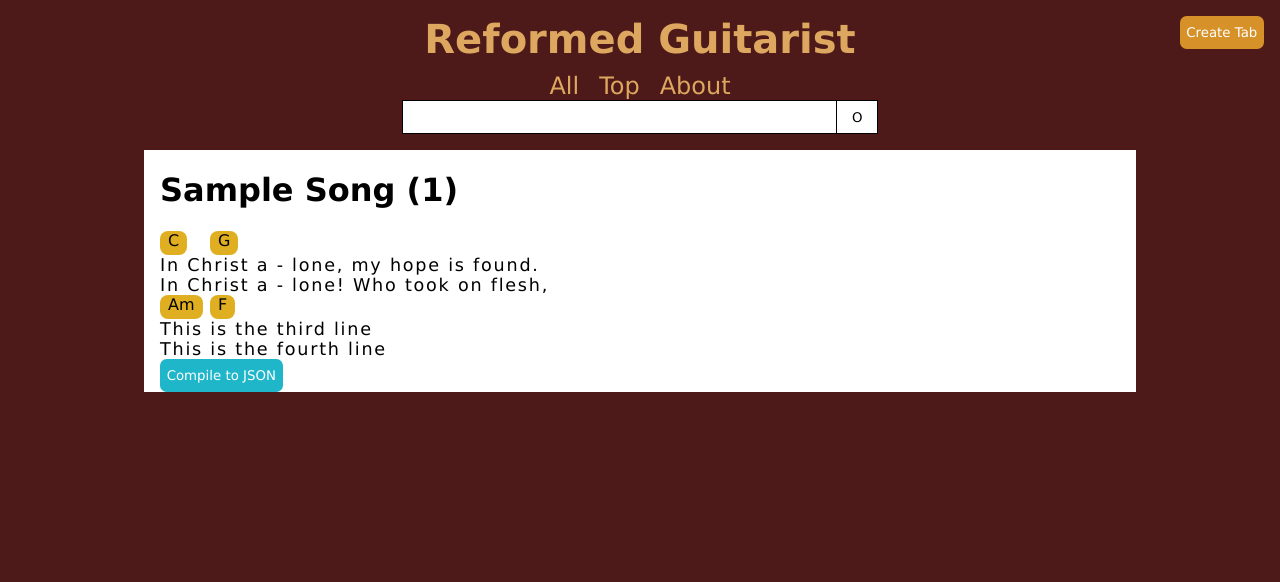
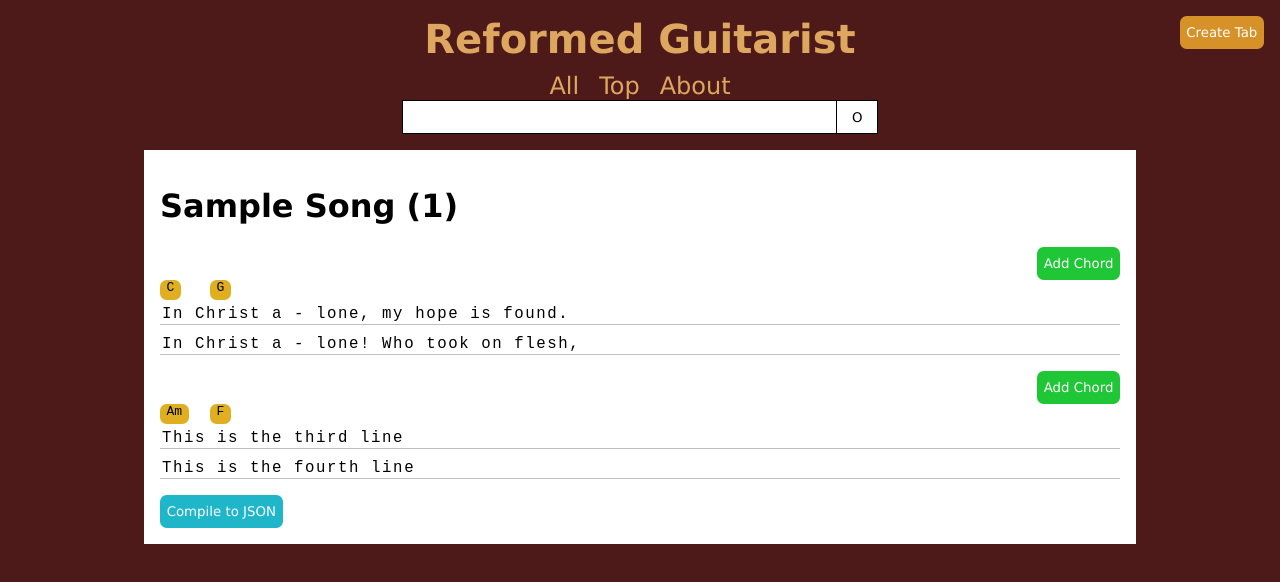
Before and after one commit to JusticePro/rgmainv2, a React (Vite) app: page /song/1 in a window 1280 px wide. Shown: the top 582 px of the page. Built offline with nearby package versions, Linux system fonts and the light colour scheme.

Commit message:
Added line changes

```diff
--- a/src/Layout/Master.css
+++ b/src/Layout/Master.css
@@ -48,6 +48,6 @@ header
     display: flex;
     flex-direction: column;
     background-color: white;
-    padding: 0 1em 0 1em;
+    padding: 1em;
     width: 75%;
 }
--- a/src/Pages/PageSongView.jsx
+++ b/src/Pages/PageSongView.jsx
@@ -20,7 +20,7 @@ export function PageSongView()
     return tabData ? (
         <>
             <h1>{tabData.title} ({tabData.hymnId})</h1>
-            <Song editable={false} tab={tabData.tab} />
+            <Song editable={true} tab={tabData.tab} />
         </>
     ) : (<h1>Loading...</h1>);
 }
--- a/src/Pages/SongView/Chord.css
+++ b/src/Pages/SongView/Chord.css
@@ -18,4 +18,5 @@
 
     cursor: default;
     user-select: none;
+    font-family: monospace;
 }
--- a/src/Pages/SongView/Line.css
+++ b/src/Pages/SongView/Line.css
@@ -1,3 +1,8 @@
+.line
+{
+    margin-bottom: 1em;
+}
+
 .line-chords
 {
     display: flex;
@@ -10,4 +15,11 @@
     flex-direction: column;
     font-size: 1.1em;
     letter-spacing: 0.1em;
+    gap: 0.5em;
 }
+
+.line-add-chord-container
+{
+    display: flex;
+    justify-content: right;
+}
--- a/src/Pages/SongView/Line.jsx
+++ b/src/Pages/SongView/Line.jsx
@@ -1,6 +1,8 @@
 import { useState } from 'react';
 import { Chord } from './Chord';
 import './Line.css';
+import { RGButton } from '/src/Components/RGButton';
+import { Stanza } from './Stanza';
 
 export function Line({stanzas, chords, onUpdateLine, editable})
 {
@@ -15,19 +17,29 @@ export function Line({stanzas, chords, onUpdateLine, editable})
         onUpdateLine({stanzas: stanzas, chords: newChords});
     }
 
+    function addChord(chordName)
+    {
+        const newChords = [...chordState];
+        newChords.push({text: chordName, position: '0px'});
+        setChordState(newChords);
+        onUpdateLine({stanzas: stanzas, chords: newChords});
+    }
+
     const chordElements = chords.map((chord, index) => {
         return <Chord editable={editable} key={index} text={chord.text} position={chord.position} onUpdateChordPosition={(positionPixels) => {
-            console.log(positionPixels);
             updatePositionOnChord(index, positionPixels);
         }} />
     });
 
     const stanzaElements = stanzas.map((stanza, index) => {
-        return <span key={index}>{stanza}</span>
+        return <Stanza key={index} stanza={stanza} />;
     });
 
     return (
         <div className='line'>
+            <div className='line-add-chord-container'>
+                <RGButton onClick={() => {addChord(prompt('Chord'))}} className='line-add-chord' text={'Add Chord'} color={'#1fc636ff'} />
+            </div>
             <div className='line-chords'>
                 {chordElements}
             </div>
--- /dev/null
+++ b/src/Pages/SongView/Stanza.css
@@ -0,0 +1,11 @@
+.stanza
+{
+    font-size: 1.1em;
+    letter-spacing: 0.1em;
+    background-color: inherit;
+    border: none;
+    font-family: monospace;
+    outline: none;
+
+    border-bottom: 1px solid rgba(0, 0, 0, 0.25);
+}
--- /dev/null
+++ b/src/Pages/SongView/Stanza.jsx
@@ -0,0 +1,8 @@
+import './Stanza.css';
+
+export function Stanza({stanza, editable})
+{
+    return (
+        <input disabled={editable===false} className='stanza' defaultValue={stanza}></input>
+    );
+}
```
